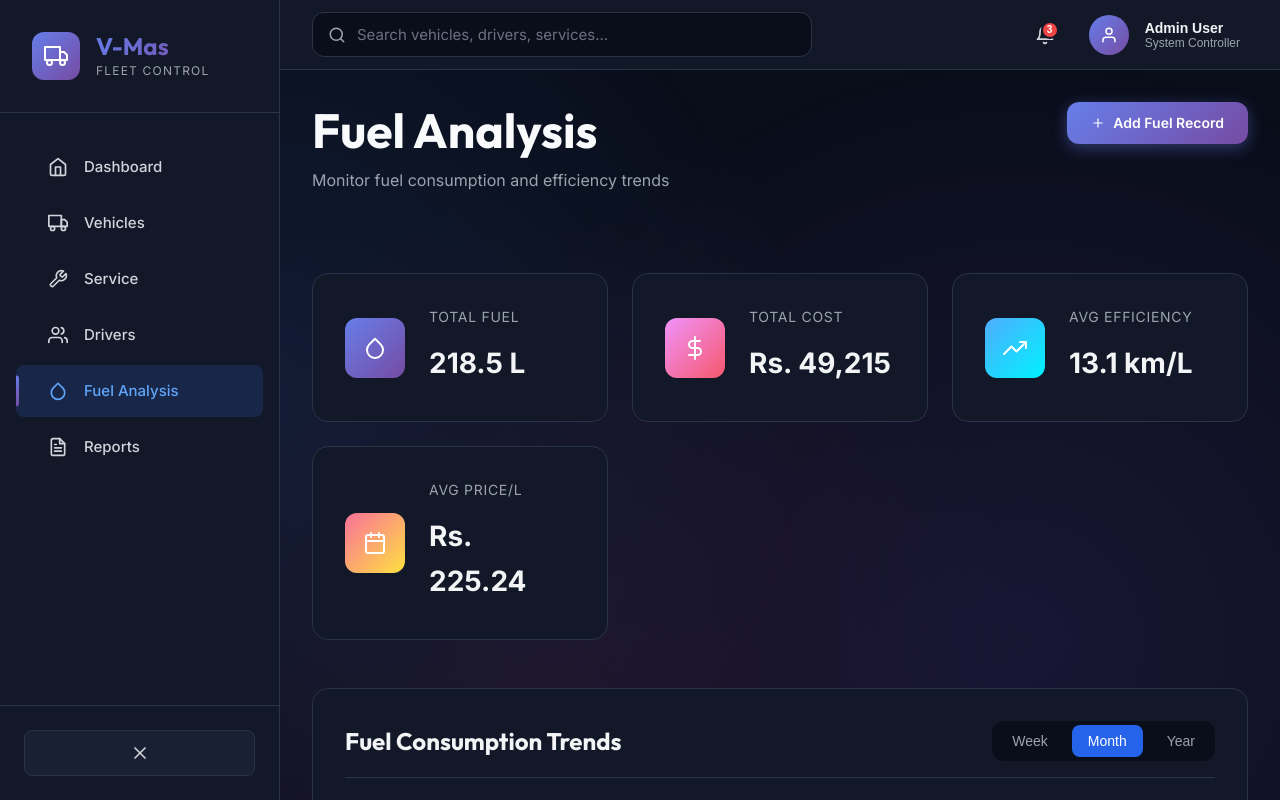
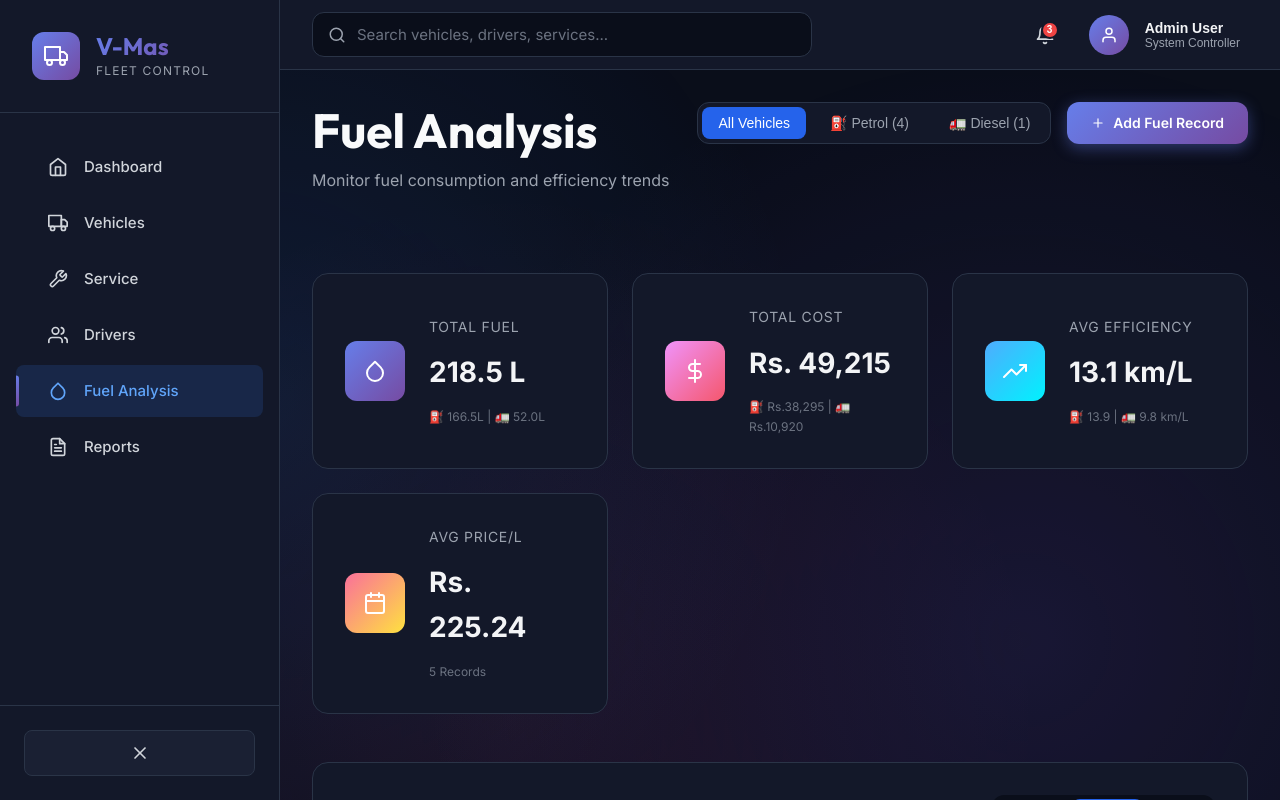
Before and after one commit to Thilinadilshan22/Vehicle-Management-System, a React (Vite) app: page /fuel in a window 1280 px wide. Shown: the top 800 px of the page. Built offline with nearby package versions, Linux system fonts and the light colour scheme.

Commit message:
feat: update fuel methods to fuel analyzis page

```diff
--- a/src/pages/fuel/FuelAnalysis.css
+++ b/src/pages/fuel/FuelAnalysis.css
@@ -16,6 +16,53 @@
 .page-header p {
     color: var(--gray-400);
     margin: 0;
+}
+
+.header-actions {
+    display: flex;
+    gap: var(--spacing-md);
+    align-items: center;
+}
+
+/* Fuel Type Filter */
+.fuel-type-filter {
+    display: flex;
+    gap: 0.5rem;
+    background: var(--dark-surface);
+    padding: 0.25rem;
+    border-radius: var(--radius-lg);
+    border: 1px solid var(--dark-border);
+}
+
+.fuel-type-filter button {
+    padding: 0.5rem 1rem;
+    background: transparent;
+    border: none;
+    color: var(--gray-400);
+    border-radius: var(--radius-md);
+    cursor: pointer;
+    font-size: 0.875rem;
+    font-weight: 500;
+    transition: all var(--transition-base);
+    white-space: nowrap;
+}
+
+.fuel-type-filter button:hover {
+    color: var(--gray-200);
+    background: var(--dark-bg);
+}
+
+.fuel-type-filter button.active {
+    background: var(--primary-600);
+    color: white;
+}
+
+.fuel-type-filter button.petrol.active {
+    background: linear-gradient(135deg, #667eea 0%, #764ba2 100%);
+}
+
+.fuel-type-filter button.diesel.active {
+    background: linear-gradient(135deg, #fa709a 0%, #fee140 100%);
 }
 
 /* Statistics Cards */
@@ -69,6 +116,12 @@
     font-size: 1.75rem;
     font-weight: 700;
     color: var(--gray-100);
+}
+
+.stat-info .stat-breakdown {
+    font-size: 0.75rem;
+    color: var(--gray-500);
+    margin-top: 0.25rem;
 }
 
 /* Chart Section */
@@ -284,6 +337,22 @@
     box-shadow: var(--shadow-xl);
 }
 
+.fuel-card.petrol-card {
+    border-left: 3px solid #667eea;
+}
+
+.fuel-card.diesel-card {
+    border-left: 3px solid #fa709a;
+}
+
+.fuel-card.petrol-card:hover {
+    border-color: #667eea;
+}
+
+.fuel-card.diesel-card:hover {
+    border-color: #fa709a;
+}
+
 .fuel-header {
     display: flex;
     justify-content: space-between;
@@ -406,11 +475,43 @@
     color: var(--gray-300);
 }
 
+/* No Records State */
+.no-records {
+    grid-column: 1 / -1;
+    text-align: center;
+    padding: var(--spacing-2xl);
+    background: var(--dark-surface);
+    border: 1px dashed var(--dark-border);
+    border-radius: var(--radius-xl);
+}
+
+.no-records p {
+    color: var(--gray-400);
+    margin: 0;
+    font-size: 1rem;
+}
+
 /* Responsive Design */
 @media (max-width: 768px) {
     .page-header {
         flex-direction: column;
         gap: var(--spacing-md);
+    }
+
+    .header-actions {
+        flex-direction: column;
+        width: 100%;
+    }
+
+    .fuel-type-filter {
+        width: 100%;
+        justify-content: space-between;
+    }
+
+    .fuel-type-filter button {
+        flex: 1;
+        padding: 0.5rem 0.5rem;
+        font-size: 0.813rem;
     }
 
     .stats-grid {
--- a/src/pages/fuel/FuelAnalysis.jsx
+++ b/src/pages/fuel/FuelAnalysis.jsx
@@ -5,6 +5,7 @@ import './FuelAnalysis.css';
 
 const FuelAnalysis = () => {
     const [selectedPeriod, setSelectedPeriod] = useState('month');
+    const [selectedFuelType, setSelectedFuelType] = useState('all'); // all, petrol, diesel
 
     // Mock fuel data
     const fuelRecords = [
@@ -75,11 +76,44 @@ const FuelAnalysis = () => {
         },
     ];
 
-    // Calculate statistics
-    const totalLiters = fuelRecords.reduce((sum, record) => sum + record.liters, 0);
-    const totalCost = fuelRecords.reduce((sum, record) => sum + record.cost, 0);
-    const avgEfficiency = (fuelRecords.reduce((sum, record) => sum + record.efficiency, 0) / fuelRecords.length).toFixed(1);
-    const avgCostPerLiter = (totalCost / totalLiters).toFixed(2);
+    // Filter records based on selected fuel type
+    const filteredRecords = selectedFuelType === 'all'
+        ? fuelRecords
+        : fuelRecords.filter(record => {
+            if (selectedFuelType === 'petrol') return record.fuelType.includes('Petrol');
+            if (selectedFuelType === 'diesel') return record.fuelType.includes('Diesel');
+            return true;
+        });
+
+    // Calculate statistics for filtered records
+    const totalLiters = filteredRecords.reduce((sum, record) => sum + record.liters, 0);
+    const totalCost = filteredRecords.reduce((sum, record) => sum + record.cost, 0);
+    const avgEfficiency = filteredRecords.length > 0
+        ? (filteredRecords.reduce((sum, record) => sum + record.efficiency, 0) / filteredRecords.length).toFixed(1)
+        : '0.0';
+    const avgCostPerLiter = totalLiters > 0 ? (totalCost / totalLiters).toFixed(2) : '0.00';
+
+    // Separate statistics for petrol and diesel
+    const petrolRecords = fuelRecords.filter(r => r.fuelType.includes('Petrol'));
+    const dieselRecords = fuelRecords.filter(r => r.fuelType.includes('Diesel'));
+
+    const petrolStats = {
+        count: petrolRecords.length,
+        liters: petrolRecords.reduce((sum, r) => sum + r.liters, 0).toFixed(1),
+        cost: petrolRecords.reduce((sum, r) => sum + r.cost, 0),
+        avgEfficiency: petrolRecords.length > 0
+            ? (petrolRecords.reduce((sum, r) => sum + r.efficiency, 0) / petrolRecords.length).toFixed(1)
+            : '0.0'
+    };
+
+    const dieselStats = {
+        count: dieselRecords.length,
+        liters: dieselRecords.reduce((sum, r) => sum + r.liters, 0).toFixed(1),
+        cost: dieselRecords.reduce((sum, r) => sum + r.cost, 0),
+        avgEfficiency: dieselRecords.length > 0
+            ? (dieselRecords.reduce((sum, r) => sum + r.efficiency, 0) / dieselRecords.length).toFixed(1)
+            : '0.0'
+    };
 
     // Mock chart data for visualization
     const chartData = [
@@ -101,9 +135,31 @@ const FuelAnalysis = () => {
                     <h1>Fuel Analysis</h1>
                     <p>Monitor fuel consumption and efficiency trends</p>
                 </div>
-                <Link to="/fuel/add" className="btn btn-primary">
-                    <FiPlus /> Add Fuel Record
-                </Link>
+                <div className="header-actions">
+                    <div className="fuel-type-filter">
+                        <button
+                            className={selectedFuelType === 'all' ? 'active' : ''}
+                            onClick={() => setSelectedFuelType('all')}
+                        >
+                            All Vehicles
+                        </button>
+                        <button
+                            className={selectedFuelType === 'petrol' ? 'active petrol' : 'petrol'}
+                            onClick={() => setSelectedFuelType('petrol')}
+                        >
+                            ⛽ Petrol ({petrolStats.count})
+                        </button>
+                        <button
+                            className={selectedFuelType === 'diesel' ? 'active diesel' : 'diesel'}
+                            onClick={() => setSelectedFuelType('diesel')}
+                        >
+                            🚛 Diesel ({dieselStats.count})
+                        </button>
+                    </div>
+                    <Link to="/fuel/add" className="btn btn-primary">
+                        <FiPlus /> Add Fuel Record
+                    </Link>
+                </div>
             </div>
 
             {/* Statistics Cards */}
@@ -113,8 +169,14 @@ const FuelAnalysis = () => {
                         <FiDroplet />
                     </div>
                     <div className="stat-info">
-                        <span className="stat-label">Total Fuel</span>
+                        <span className="stat-label">
+                            {selectedFuelType === 'all' ? 'Total Fuel' :
+                                selectedFuelType === 'petrol' ? 'Petrol Consumed' : 'Diesel Consumed'}
+                        </span>
                         <span className="stat-value">{totalLiters.toFixed(1)} L</span>
+                        {selectedFuelType === 'all' && (
+                            <span className="stat-breakdown">⛽ {petrolStats.liters}L | 🚛 {dieselStats.liters}L</span>
+                        )}
                     </div>
                 </div>
                 <div className="stat-card">
@@ -122,8 +184,14 @@ const FuelAnalysis = () => {
                         <FiDollarSign />
                     </div>
                     <div className="stat-info">
-                        <span className="stat-label">Total Cost</span>
+                        <span className="stat-label">
+                            {selectedFuelType === 'all' ? 'Total Cost' :
+                                selectedFuelType === 'petrol' ? 'Petrol Cost' : 'Diesel Cost'}
+                        </span>
                         <span className="stat-value">Rs. {totalCost.toLocaleString()}</span>
+                        {selectedFuelType === 'all' && (
+                            <span className="stat-breakdown">⛽ Rs.{petrolStats.cost.toLocaleString()} | 🚛 Rs.{dieselStats.cost.toLocaleString()}</span>
+                        )}
                     </div>
                 </div>
                 <div className="stat-card">
@@ -133,6 +201,9 @@ const FuelAnalysis = () => {
                     <div className="stat-info">
                         <span className="stat-label">Avg Efficiency</span>
                         <span className="stat-value">{avgEfficiency} km/L</span>
+                        {selectedFuelType === 'all' && (
+                            <span className="stat-breakdown">⛽ {petrolStats.avgEfficiency} | 🚛 {dieselStats.avgEfficiency} km/L</span>
+                        )}
                     </div>
                 </div>
                 <div className="stat-card">
@@ -142,6 +213,9 @@ const FuelAnalysis = () => {
                     <div className="stat-info">
                         <span className="stat-label">Avg Price/L</span>
                         <span className="stat-value">Rs. {avgCostPerLiter}</span>
+                        {selectedFuelType === 'all' && (
+                            <span className="stat-breakdown">{filteredRecords.length} Records</span>
+                        )}
                     </div>
                 </div>
             </div>
@@ -227,8 +301,8 @@ const FuelAnalysis = () => {
 
             {/* Fuel Records Grid */}
             <div className="fuel-records-grid">
-                {fuelRecords.map((record) => (
-                    <div key={record.id} className="fuel-card">
+                {filteredRecords.length > 0 ? filteredRecords.map((record) => (
+                    <div key={record.id} className={`fuel-card ${record.fuelType.includes('Petrol') ? 'petrol-card' : 'diesel-card'}`}>
                         <div className="fuel-header">
                             <div>
                                 <h3>{record.vehicleName}</h3>
@@ -270,7 +344,11 @@ const FuelAnalysis = () => {
                             <span className="station">⛽ {record.station}</span>
                         </div>
                     </div>
-                ))}
+                )) : (
+                    <div className="no-records">
+                        <p>No fuel records found for {selectedFuelType === 'petrol' ? 'Petrol' : 'Diesel'} vehicles.</p>
+                    </div>
+                )}
             </div>
         </div>
     );
```
